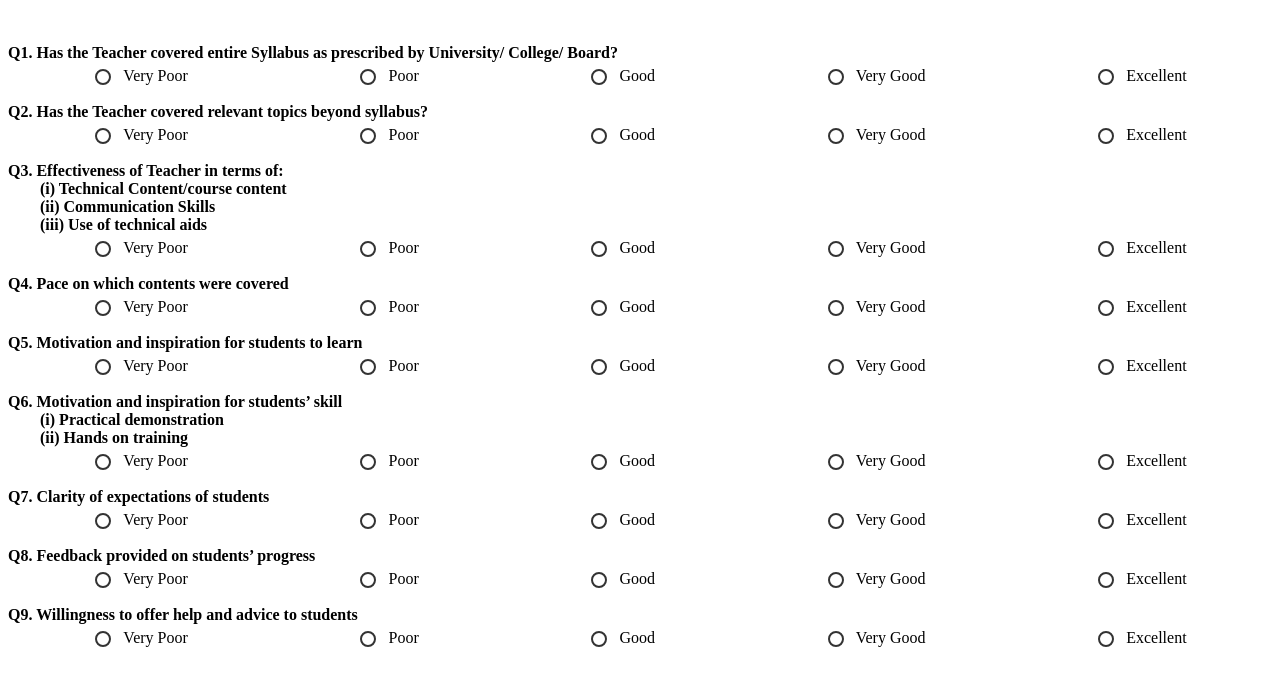
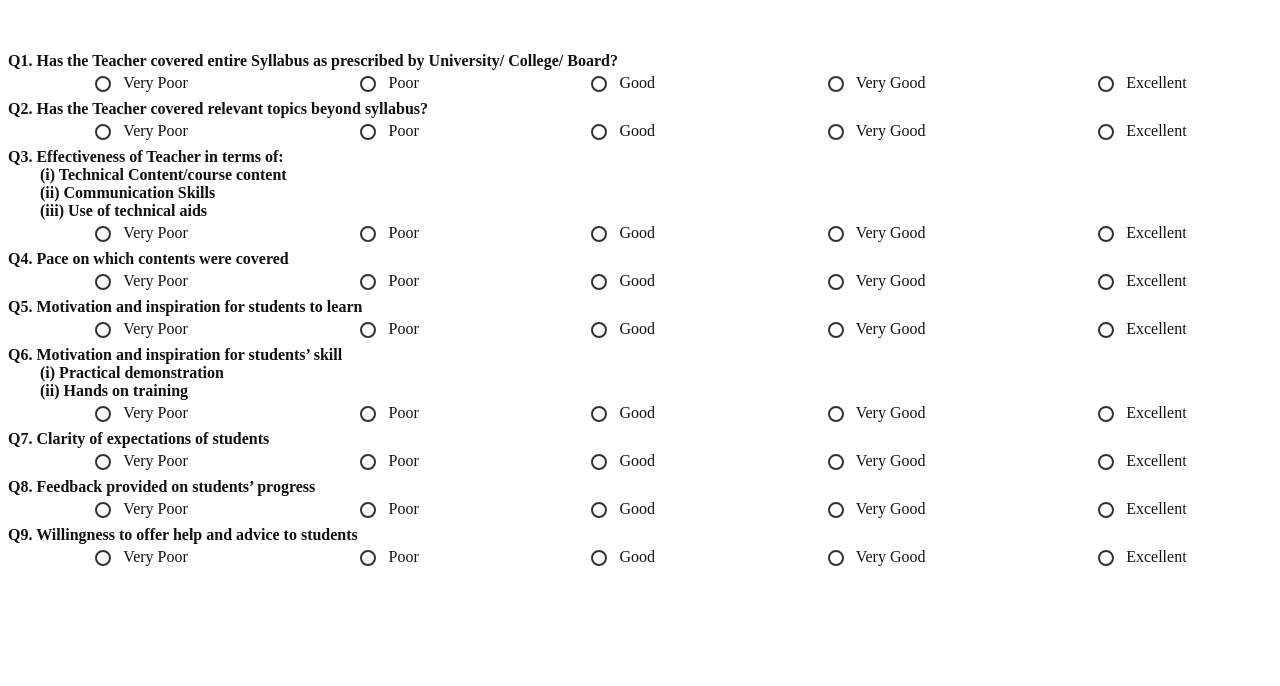
Before and after one commit to theanikumar/GCEFeedback, a plain HTML site: page temp.html in a window 1280 px wide. Drawn offline with Linux system fonts and the light colour scheme.

Commit message:
Updated question styles

```diff
--- a/Style/feedback_questions.css
+++ b/Style/feedback_questions.css
@@ -2,6 +2,8 @@
 	--radio-checked: #001dff;
 	--radio-unchecked: #333;
 	--font-size: 1rem;
+	--font-color: #111;
+	--radio-filled-font-color: #666;
 	--radio-dimensions: calc(var(--font-size) - 4px);
 }
 
@@ -9,9 +11,18 @@
 	font-size: var(--font-size);
 }
 
+.question-container {
+	color: var(--font-color);
+}
+
+.question-container:has(input[type="radio"]:checked + label) {
+	color: var(--radio-filled-font-color);
+}
+
 .question {
 	font-weight: bold;
-	margin-bottom: 5px;
+	margin-top: 0.5rem;
+	margin-bottom: 0.25rem;
 }
 
 .flex-row {
@@ -44,7 +55,7 @@ label::before {
   left: 0;
   width: var(--radio-dimensions);
   height: var(--radio-dimensions);
-  border: 2px solid var(--radio-unchecked); /* Default border color */
+  border: 2px solid var(--radio-unchecked);
 	margin: 2px;
   border-radius: 50%;
 }
@@ -79,7 +90,7 @@ input[type="radio"]:checked + label {
 
 @keyframes changeColor {
 	0% {
-		color: black;
+		color: var(--font-color);
 	}
 	100% {
 		color: var(--radio-checked);
--- a/js/feedbackQuestions.js
+++ b/js/feedbackQuestions.js
@@ -59,12 +59,12 @@ function addQuestions(id) {
 		for(const [index, question] of questions.entries()) {
 			// questionsHTML = `<div class="question">Q${index + 1}. ${question}</div><div class="flex-row ${optionsClass}">`;
 			questionsHTML +=
-			`<div class="question">Q${index + 1}. ${question}</div><div class="flex-row options radio-group">`;
+			`<div class="question-container"><div class="question">Q${index + 1}. ${question}</div><div class="flex-row options radio-group">`;
 			for(const [ratingIndex, ratingValue] of ratings.entries()) {
 				questionsHTML +=
 					`<input type="radio" id="q${index}${ratingIndex}" name="q${index + 1}" value="${ratingIndex + 1}" required /><label for="q${index}${ratingIndex}">${ratingValue}</label>`;
 			}
-			questionsHTML += `</div>\n`;
+			questionsHTML += `</div></div>`;
 		}
 		return questionsHTML;
 	}
```
